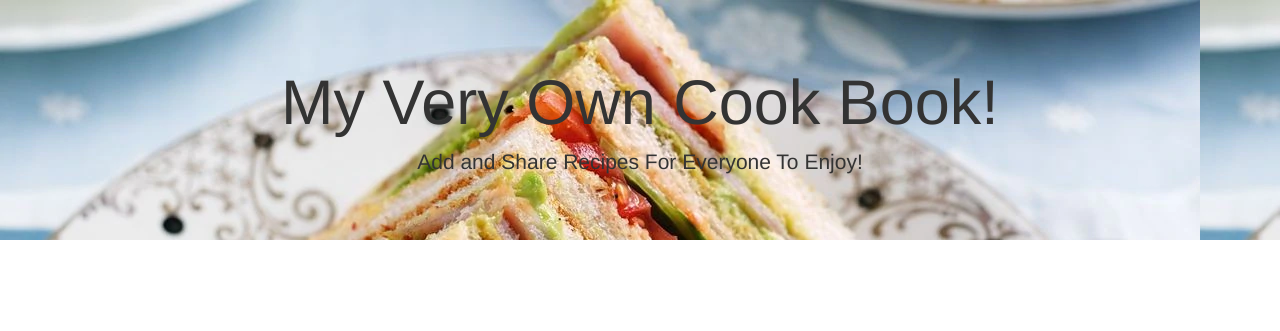
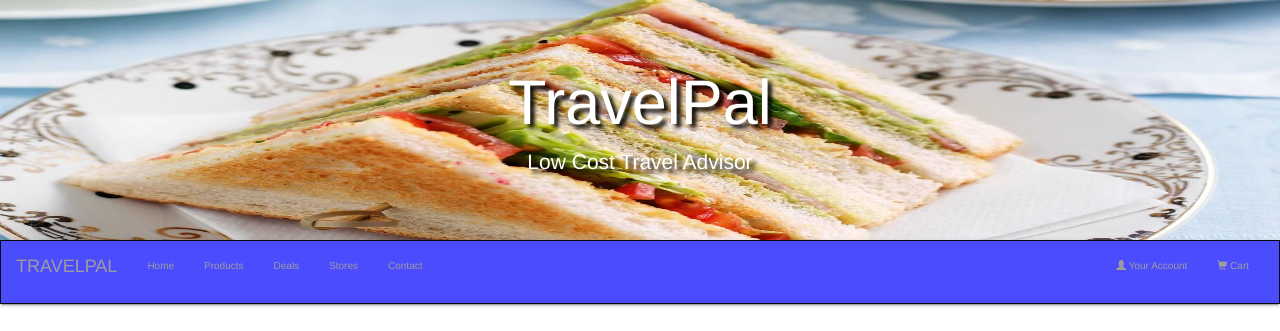
Before and after one commit to MartinCurran28/cookbook, a Flask app: page / in a window 1280 px wide. Shown: the top 331 px of the page. Run offline with Flask 2, Linux system fonts and the light colour scheme; some libraries are stand-ins or nearby versions.

Commit message:
spruced up categories.html by extending base.html

```diff
--- a/assets/css/style.css
+++ b/assets/css/style.css
@@ -1,6 +1,20 @@
 @import url('https://fonts.googleapis.com/css?family=Roboto:100,200,300,400,500,600,700|Exo:100,200,300,400,500,600,700');
 
-.jumbotron {
+/* Remove the navbar's default rounded borders and increase the bottom margin */
+    .navbar {
+      margin-bottom: 50px;
+      border-radius: 0;
+      background-color: #4C4CFF;
+      font: #ffffff;
+    }
+
+    /* Remove the jumbotron's default bottom margin */
+     .jumbotron {
       margin-bottom: 0;
-      background: url('../images/sandwich.jpg');
-}
+      background: url('../images/sandwich.jpg') ;
+      background-position: 0% 25%;
+      background-size: 100% 100%;
+      background-repeat: no-repeat;
+      color: white;
+      text-shadow: black 0.3em 0.3em 0.3em;
+    }
--- a/templates/base.html
+++ b/templates/base.html
@@ -2,6 +2,10 @@
     <head>
          <link href="https://fonts.googleapis.com/icon?family=Material+Icons" rel="stylesheet">
          <link rel="stylesheet" href="https://cdnjs.cloudflare.com/ajax/libs/materialize/0.100.2/css/materialize.min.css">
+         <link rel="stylesheet" href="https://maxcdn.bootstrapcdn.com/bootstrap/3.3.7/css/bootstrap.min.css" type="text/css" />
+         <link rel="stylesheet" href="https://maxcdn.bootstrapcdn.com/font-awesome/4.7.0/css/font-awesome.min.css" type="text/css" />
+         <link rel="stylesheet" href="https://cdnjs.cloudflare.com/ajax/libs/hover.css/2.1.1/css/hover-min.css" type="text/css" />
+         <link rel="stylesheet" href="assets/css/style.css" type="text/css" />
     </head>
     <body>
         {% block content %}
--- a/templates/categories.html
+++ b/templates/categories.html
@@ -1,29 +1,64 @@
-<!DOCTYPE html>
-<html lang="en">
-<head>
-  <title>Bootstrap Example</title>
-  <meta charset="utf-8">
-  <meta name="viewport" content="width=device-width, initial-scale=1">
+{% extends 'base.html' %} {% block content %}
 
-  <link rel="stylesheet" href="https://maxcdn.bootstrapcdn.com/bootstrap/3.3.7/css/bootstrap.min.css" type="text/css" />
 
-  <link rel="stylesheet" href="https://maxcdn.bootstrapcdn.com/font-awesome/4.7.0/css/font-awesome.min.css" type="text/css" />
-
-  <link rel="stylesheet" href="https://cdnjs.cloudflare.com/ajax/libs/hover.css/2.1.1/css/hover-min.css" type="text/css" />
-
-  <link rel="stylesheet" href="assets/css/style.css" type="text/css" />
-
-</head>
-<body>
-
-    <div class="jumbotron">
-      <div class="container text-center">
-        <h1>My Very Own Cook Book!</h1>
-        <p>Add and Share Recipes For Everyone To Enjoy!</p>
-      </div>
+   <div class="jumbotron">
+     <div class="container text-center">
+        <h1>TravelPal</h1>
+        <p>Low Cost Travel Advisor</p>
+     </div>
     </div>
 
+            <nav class="navbar navbar-inverse">
+              <div class="container-fluid">
+                <div class="navbar-header">
+                  <button type="button" class="navbar-toggle" data-toggle="collapse" data-target="#myNavbar">
+                    <span class="icon-bar"></span>
+                    <span class="icon-bar"></span>
+                    <span class="icon-bar"></span>
+                  </button>
+                  <a class="navbar-brand" href="#">TRAVELPAL</a>
+                </div>
+                <div class="collapse navbar-collapse" id="myNavbar">
+                  <ul class="nav navbar-nav">
+                    <li><a href="#">Home</a></li>
+                    <li><a href="#">Products</a></li>
+                    <li><a href="#">Deals</a></li>
+                    <li><a href="#">Stores</a></li>
+                    <li><a href="#">Contact</a></li>
+                  </ul>
+                  <ul class="nav navbar-nav navbar-right">
+                    <li><a href="#"><span class="glyphicon glyphicon-user"></span> Your Account</a></li>
+                    <li><a href="#"><span class="glyphicon glyphicon-shopping-cart"></span> Cart</a></li>
+                  </ul>
+                </div>
+              </div>
+            </nav>
 
-</body>
+            <div class="container">
+              <div class="row">
+                <div class="col-sm-4">
+                  <div class="panel panel-primary">
+                    <div class="panel-heading">SUMMER DEALS!</div>
+                    <div class="panel-body"><img src="assets/images/summer.jpg" width="100" height="50" class="img-responsive" style="width:100%" alt="Image"></div>
+                    <div class="panel-footer">Buy 50 mobiles and get a gift card</div>
+                  </div>
+                </div>
+                <div class="col-sm-4">
+                  <div class="panel panel-danger">
+                    <div class="panel-heading">FAMILY PACKAGES</div>
+                    <div class="panel-body"><img src="assets/images/family-holiday.jpg" class="img-responsive" style="width:100%" alt="Image"></div>
+                    <div class="panel-footer">Buy 50 mobiles and get a gift card</div>
+                  </div>
+                </div>
+                <div class="col-sm-4">
+                  <div class="panel panel-success">
+                    <div class="panel-heading">WEEKEND BREAKS!</div>
+                    <div class="panel-body"><img src="assets/images/coupleholiday.jpg" width="100" height="50" class="img-responsive" style="width:100%" alt="Image"></div>
+                    <div class="panel-footer">Buy 50 mobiles and get a gift card</div>
+                  </div>
+                </div>
+              </div>
+            </div><br>
 
-</html>
+
+{% endblock %}
```
